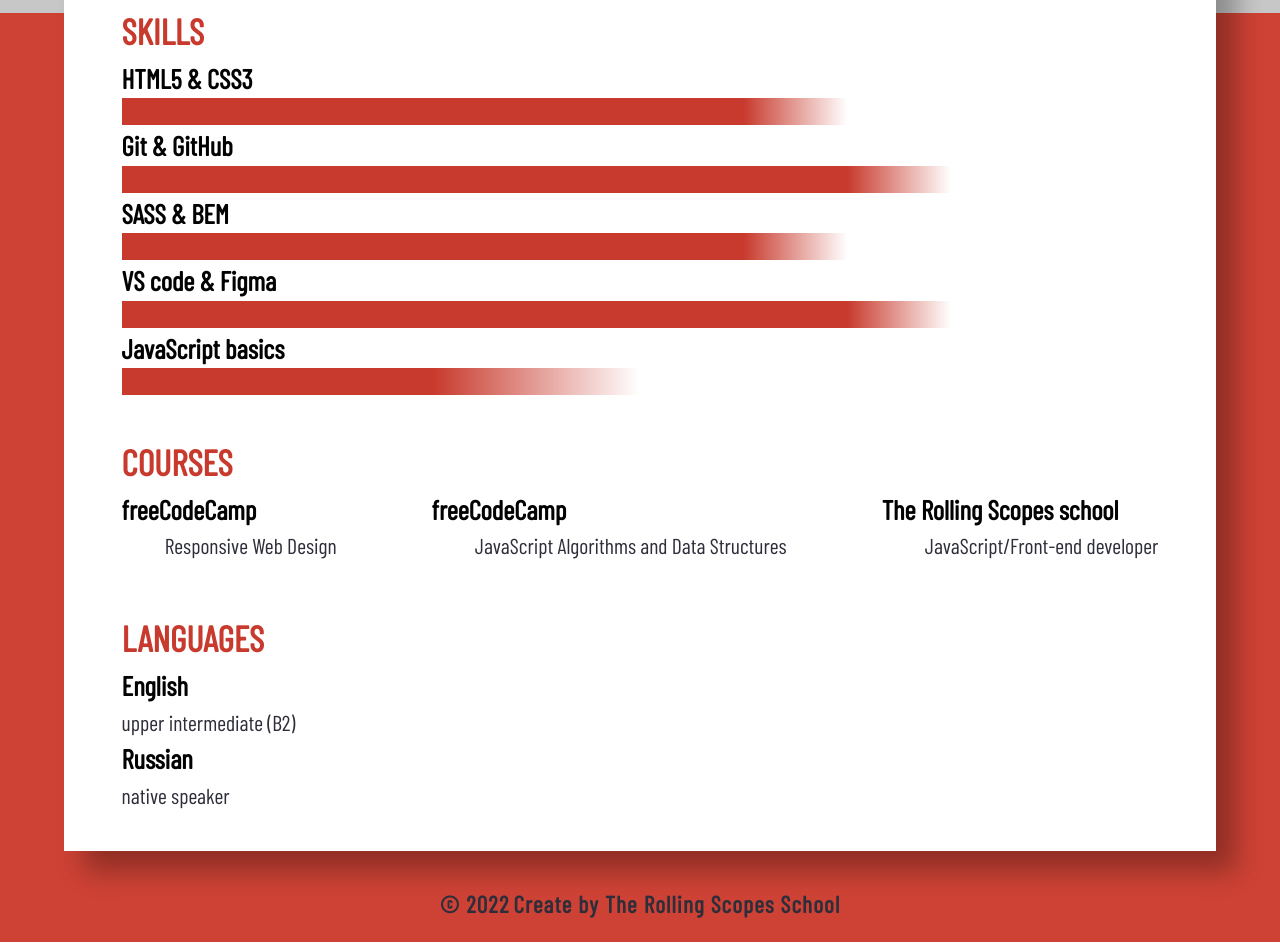
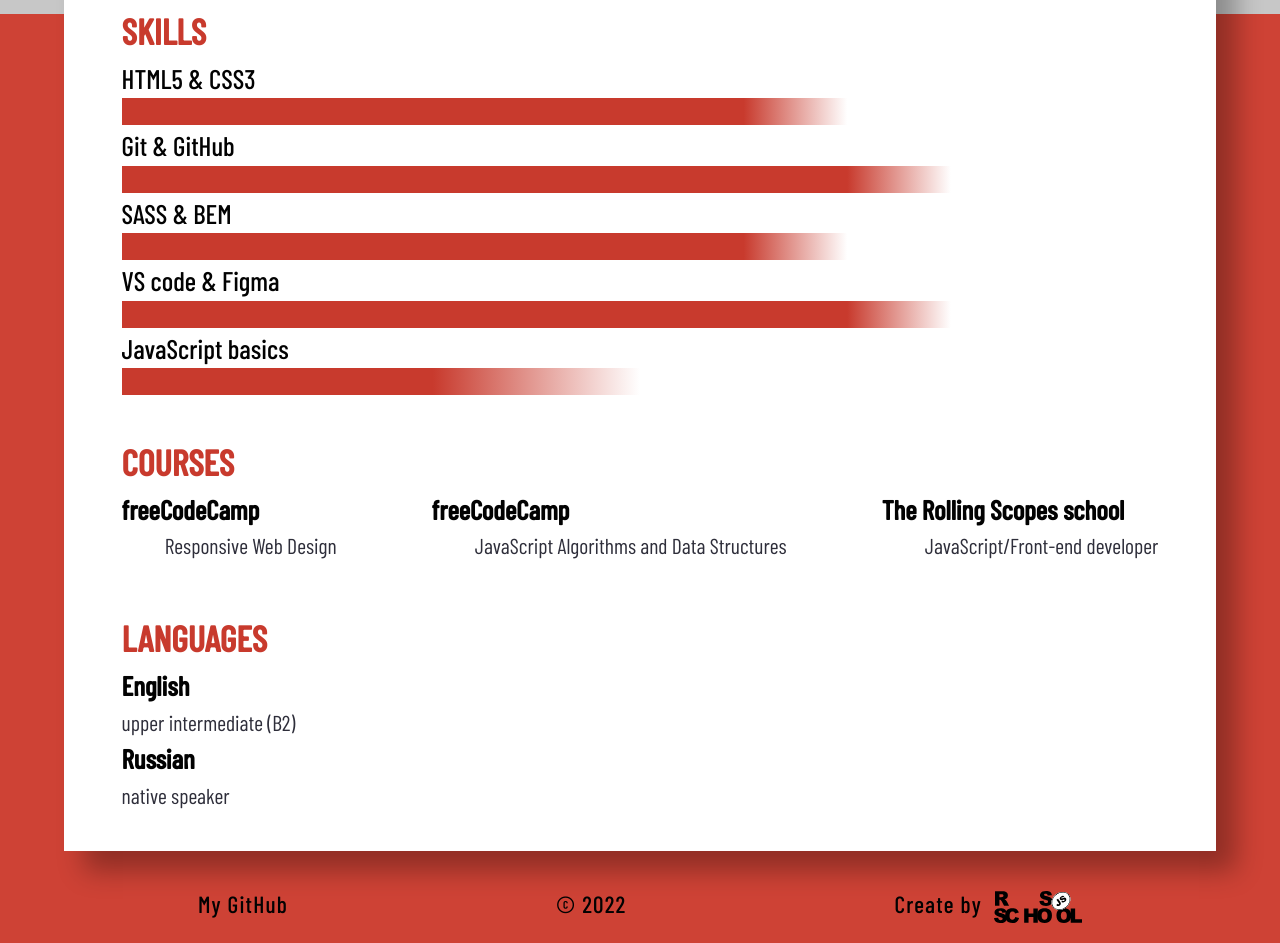
Before and after one commit to holikava/rsschool-cv, a plain HTML site: page index.html in a window 1280 px wide. Shown: the part 1380-2323 px from the top of the page. Drawn offline with nearby package versions, Linux system fonts and the light colour scheme; a web font is replaced by a local one.

Commit message:
refactor: change footer

```diff
--- a/index.html
+++ b/index.html
@@ -8,7 +8,7 @@
   <link rel="preconnect" href="https://fonts.googleapis.com">
   <link rel="preconnect" href="https://fonts.gstatic.com" crossorigin>
   <link
-    href="https://fonts.googleapis.com/css2?family=Barlow+Condensed:ital,wght@0,400;1,300&family=Montserrat+Alternates:wght@400;600&display=swap"
+    href="https://fonts.googleapis.com/css2?family=Barlow+Condensed:wght@400;500&family=Ubuntu:wght@400;700&display=swap"
     rel="stylesheet">
   <link rel="stylesheet" href="./style.css">
   <title>CV</title>
@@ -134,16 +134,18 @@
           </div>
         </div>
       </div>
-      </div>
     </section>
 
   </div>
 
+
   <footer class="footer">
     <div class="container">
       <div class="footer__text">
+        <span><a href="https://github.com/holikava">My GitHub</a></span>
         <span>&copy; 2022</span>
-        <span>Create by The Rolling Scopes School</span>
+        <span>Create by<a href="https://rs.school/js/"><img class="footer-icon" src="./assets/icons/rs_school_js.svg"
+              alt="The Rolling Scopes school"></a></span>
       </div>
     </div>
   </footer>
--- a/style.css
+++ b/style.css
@@ -10,9 +10,8 @@ html {
   --clr-gray-light: rgb(241,241,241);
   --clr-gray-dark: rgb(46,46,58);
 
-  --font-family-title: 'Montserrat Alternates', sans-serif;
+  --font-family-title: 'Ubuntu', sans-serif;
   --font-family-text: 'Barlow Condensed', sans-serif;
-
 }
 
 :root {
@@ -83,7 +82,7 @@ ul {
 }
 
 .title {
-  font-weight: 600;
+  font-weight: 700;
   font-family: var(--font-family-text);
   text-transform: uppercase;
   color: var(--clr-brand);
@@ -92,6 +91,7 @@ ul {
 .title-h2 {
   font-size: 2rem;
 }
+
 
 /* ************
     #HEADER */
@@ -104,7 +104,7 @@ ul {
 .nav__list * a {
   position: relative;
   font-size: 1.5rem;
-  font-weight: 600;
+  font-weight: 500;
   letter-spacing: 0.1em;
   color: var(--clr-brand);
 }
@@ -123,6 +123,7 @@ ul {
   color: var(--clr-gray-dark);
 }
 
+
 /* *********
   #MAIN */
 
@@ -131,7 +132,6 @@ ul {
   margin-left: 5%;
   background-color: var(--clr-gray);
 }
-
 
 .main__img {
   position: absolute;
@@ -159,7 +159,7 @@ ul {
 .main__h1 {
   margin-bottom: 1.1rem;
   font-size: 4rem;
-  font-weight: 600;
+  font-weight: 700;
   font-family: var(--font-family-title);
   line-height: 1.1;
   color: var(--clr-black);
@@ -176,11 +176,10 @@ ul {
   margin-right: 0.5em;
 }
 
-
 .main__contacts {
   margin-bottom: 2em;
   font-size: 1.5rem;
-  font-weight: 600;
+  font-weight: 500;
 }
 
 .contacts__icons {
@@ -215,10 +214,9 @@ ul {
 /* **********
     #SKILLS SECTION */
 
-
 .skills__scale {
   font-size: 1.5rem;
-  font-weight: 600;
+  font-weight: 500;
   color: var(--clr-black);
 }
 
@@ -250,7 +248,6 @@ ul {
 }
 
 
-
 /* **********
     #COURSES SECTION */
 
@@ -280,7 +277,6 @@ ul {
 }
 
 
-
 /* **********
     #LANGUAGES SECTION */
 
@@ -301,14 +297,27 @@ ul {
 /* *********
     #FOOTER */
 
+.footer {
+  font-weight: 500;
+  font-family: var(--font-family-text);
+  color: var(--clr-black);
+}
+
 .footer__text {
-  text-align: center;
+  display: flex;
+  justify-content: space-around;
+  align-items: center;
   margin: 1em auto;
 }
 
 .footer__text > span {
   font-size: 1.3rem;
-  font-weight: 600;
   letter-spacing: 0.05em;
+}
 
+.footer-icon {
+  display: inline-block;
+  vertical-align: middle;
+  width: 100px;
+  padding-left: 0.5em;
 }
```
Also changed, not shown: assets/icons/rs_school_js.svg (added). Lines whose indentation alone changed are shown as unchanged.
